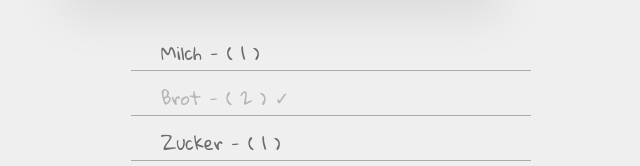
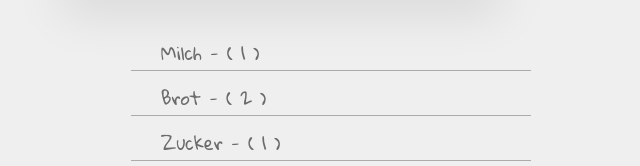
Before and after one commit to andresabadia/Checklist-Einkaufliste, a Vue app: page / in a window 1280 px wide. Shown: the part 141-307 px from the top of the page, without its empty margins (309-949 px from the left). Built offline with nearby package versions, Linux system fonts and the light colour scheme.

Commit message:
double click on item bug fixed, removeChecked method and checkedToBottom method added

```diff
--- a/src/App.vue
+++ b/src/App.vue
@@ -4,15 +4,15 @@
       <div class="top">
         <div class="title">Einkaufliste</div>
         <div class="input">
-          <input type="text" placeholder="z.B. Milch"  v-model="newItemInput" @keyup.enter="kaufen">
+          <input type="text" placeholder="z.B. Milch"  v-model="newItemInput" @keyup.enter="addItem">
           <button @click="syncData" v-if="showSync"><i class="fas fa-sync" :class="{'synchronizing':statusSyncData}"></i></button>
-          <button @click="kaufen" v-else><i class="fas fa-plus"></i></button>
+          <button @click="addItem" v-else><i class="fas fa-plus"></i></button>
           <button @click="showMenu = !showMenu"><i class="fas fa-ellipsis-v"></i></button>
         </div>
       </div>
       <div class="liste">
         <transition-group name="main-list" tag="ul">>
-          <li v-for="(item, index) in items" @click="gekauft(index)" @dblclick="removeItem(index)" :key="item.timestamp" :class="{'gekauft':items[index].status=='gekauft'}"> {{ item.item }} - ( {{items[index].quantity}} ) </li>
+          <li v-for="(item, index) in items" @click="checkItem(index)" @dblclick="removeItem(index)" :key="item.timestamp" :class="{'checked':items[index].status=='checked'}"> {{ item.item }} - ( {{items[index].quantity}} ) </li>
         </transition-group>
       </div>
       <div>
@@ -25,8 +25,8 @@
           <div @click="showMenu = !showMenu"><span><i class="fas fa-times"></i></span></div>
           <div><span>Neue Liste</span></div>
           <div><span @click="emptyList">Liste Leeren</span></div>
-          <div><span>Gekaufte Löschen</span></div>
-          <div><span>Gekauft nach unten</span></div>
+          <div><span @click="removeChecked">Gekaufte Löschen</span></div>
+          <div><span @click="checkedToBottom">Gekauft nach unten</span></div>
           <div><span>Einkaufliste Teilen</span></div>
           <div><span>Login</span></div>
           <div><span>Hilfe</span></div>
@@ -47,28 +47,29 @@ export default {
           quantity: 1,
           timestamp: '1',
           userID:'',
-          status: 'kaufen'
+          status: 'unchecked'
         },
         {
           item: 'Brot',
           quantity: 2,
           timestamp: '2',
           userID:'',
-          status: 'gekauft'
+          status: 'unchecked'
         },
         {
           item: 'Zucker',
           quantity: 1,
           timestamp: '3',
           userID:'',
-          status: 'kaufen'
+          status: 'unchecked'
         }
       ],
       newItemInput:'',
       showMenu:false,
       showSync: true,
       statusSyncData: false,
-      clicked: 0
+      clicked: 0,
+      itemIndexTmp: ''
     }
   },
   created(){
@@ -91,17 +92,17 @@ export default {
       localStorage.removeItem('items');
     },
     removeItem(index){
-      if(this.items[index].status == 'gekauft'){
+      if(this.items[index].status == 'checked'){
         this.items.splice(index, 1)
         this.syncDataLocal()
         return
       }
     },
-    gekauft(index){
-      if (this.items[index].status == 'kaufen'){
-        this.items[index].status = 'gekauft'
+    checkItem(index){
+      if (this.items[index].status == 'unchecked'){
+        this.items[index].status = 'checked'
       }  else {
-        this.items[index].status = 'kaufen'
+        this.items[index].status = 'unchecked'
       }
 
       this.syncDataLocal()
@@ -109,22 +110,27 @@ export default {
       let vm=this
       vm.clicked++
       if(vm.clicked==1){
+        vm.itemIndexTmp = index
         setTimeout(()=>{
           vm.clicked=0
         },300)
       }else{
         vm.clicked=0
-        vm.removeItem(index)
+        if(index == vm.itemIndexTmp){
+          vm.itemIndexTmp = ''
+          vm.removeItem(index)
+        }
+
       }
     },
-    kaufen(){
+    addItem(){
       if(this.newItemInput == ''){ return }
       let newItem={
         item:'',
         quantity: 1,
         timestamp:'',
         userID:'',
-        status: 'kaufen'
+        status: 'unchecked'
       }
       newItem.item = this.newItemInput
       newItem.timestamp= new Date().toJSON()
@@ -135,6 +141,31 @@ export default {
     emptyList(){
       this.removeDataLocal()
       this.items=[]
+      this.showMenu=false
+    },
+    removeChecked(){
+      this.checkedToBottom()
+      let firstCheckedIndex = this.items.findIndex(firstChecked)
+      if (firstCheckedIndex != -1){
+        this.items.splice(firstCheckedIndex, this.items.length)
+      }
+      function firstChecked(object){
+        return object.status == 'checked'
+      }
+      this.syncDataLocal()
+      this.showMenu=false
+    },
+    checkedToBottom(){
+      this.items.sort(compareStatus)
+      function compareStatus(a,b){
+        if (a.status < b.status)
+          return 1;
+        if (a.status > b.status)
+          return -1;
+        return 0;
+      }
+      this.syncDataLocal()
+      this.showMenu=false
     },
     shuffle(){
       this.items = _.shuffle(this.items)
@@ -160,10 +191,10 @@ export default {
 
 <style>
 
-.gekauft{
+.checked{
   color: #b5b5b5;
 }
-.gekauft:after {
+.checked:after {
    content:  "\2713 ";
 }
 .main-list-move {
```
